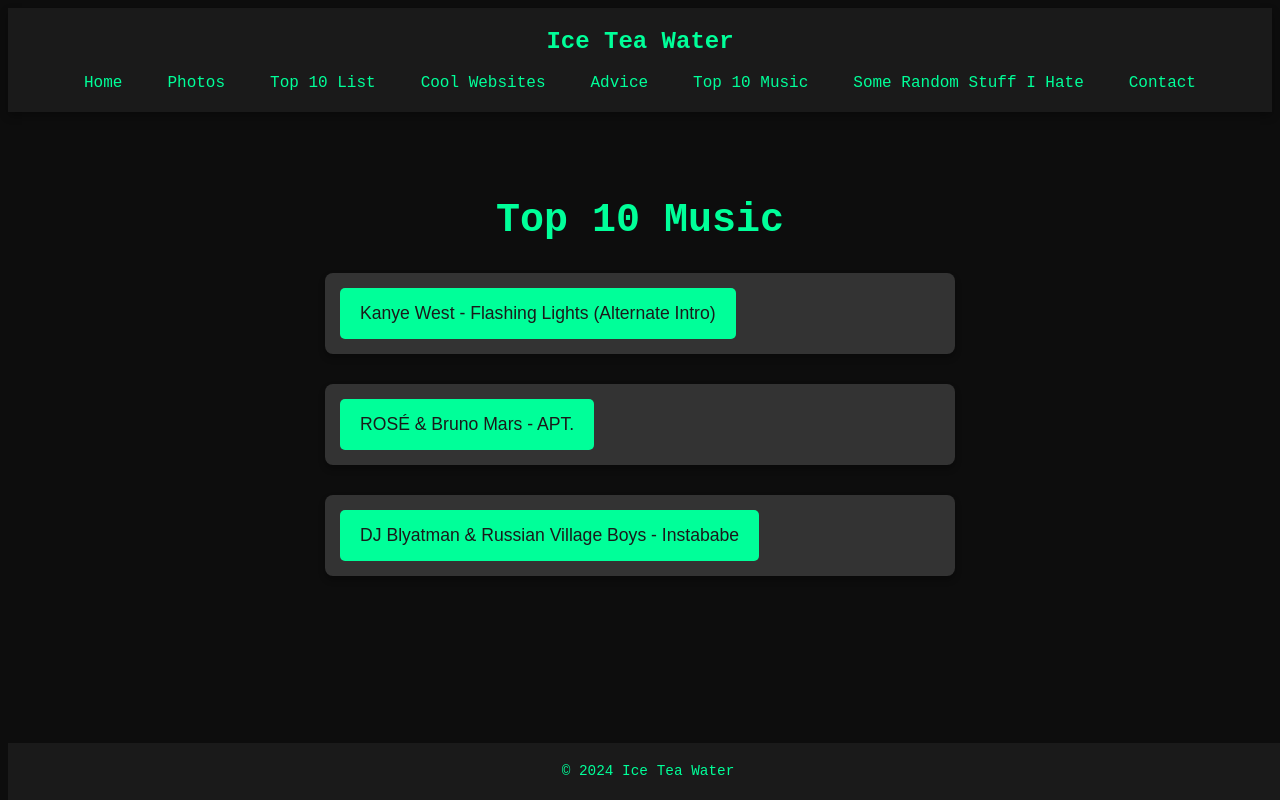
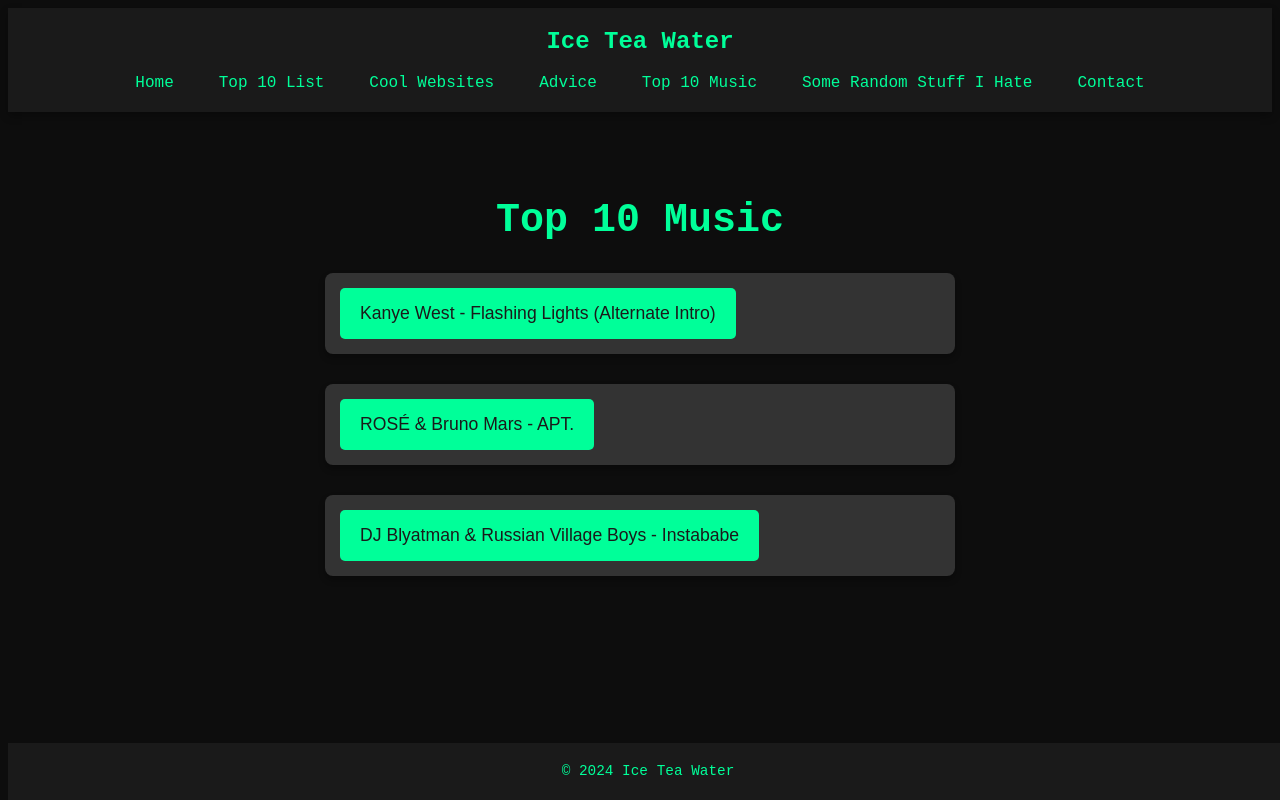
Before and after one commit to iceteawater476/1, a plain HTML site: page top-music.html in a window 1280 px wide. Drawn offline with Linux system fonts and the light colour scheme.

Commit message:
Update top-music.html

```diff
--- a/top-music.html
+++ b/top-music.html
@@ -14,7 +14,7 @@
             <div class="site-title">Ice Tea Water</div>
             <ul id="menu" class="menu">
                 <li><a href="index.html">Home</a></li>
-                <li><a href="photos.html">Photos</a></li>
+
                 <li><a href="top-ten-list.html">Top 10 List</a></li>
                 <li><a href="cool-websites.html">Cool Websites</a></li>
                 <li><a href="advice.html">Advice</a></li>
```
